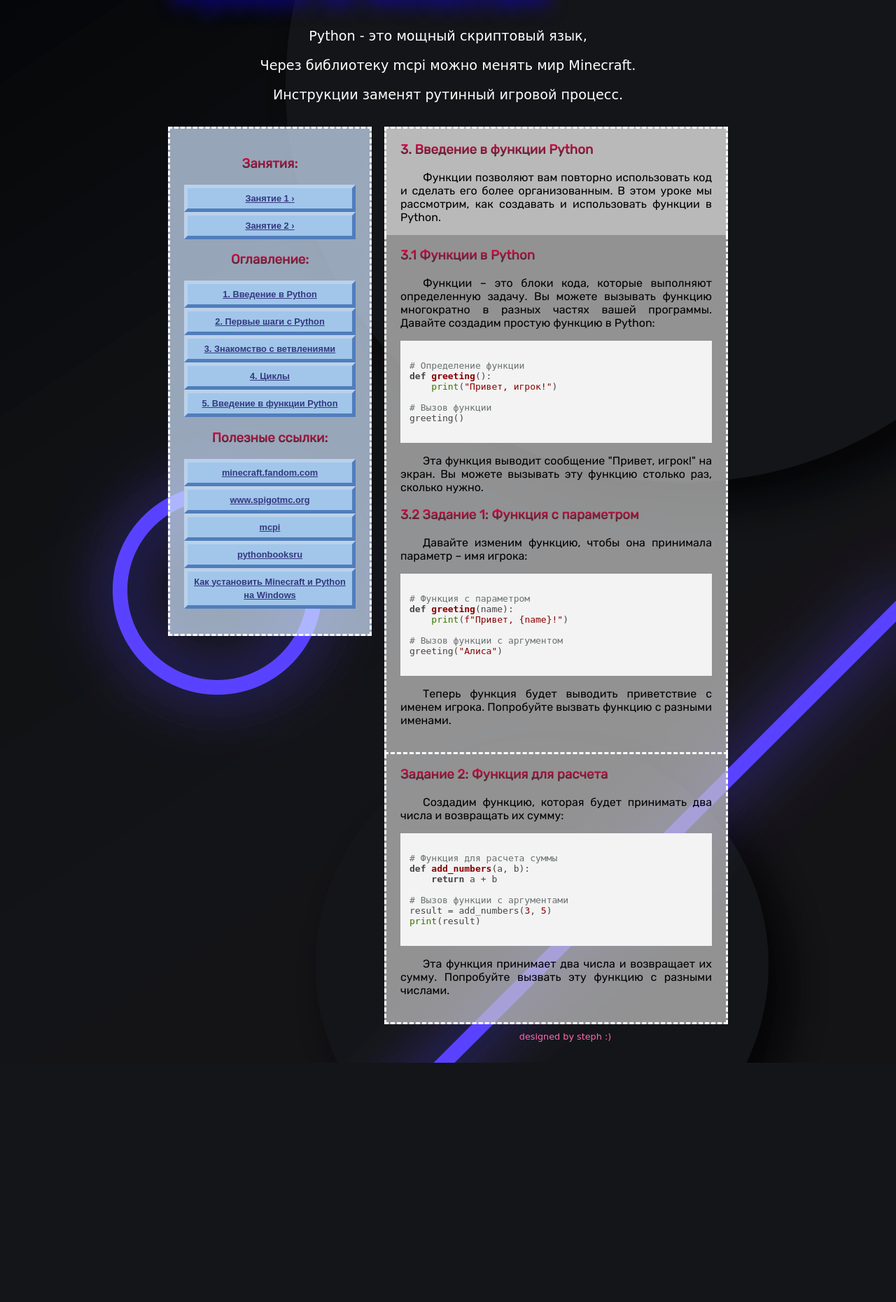
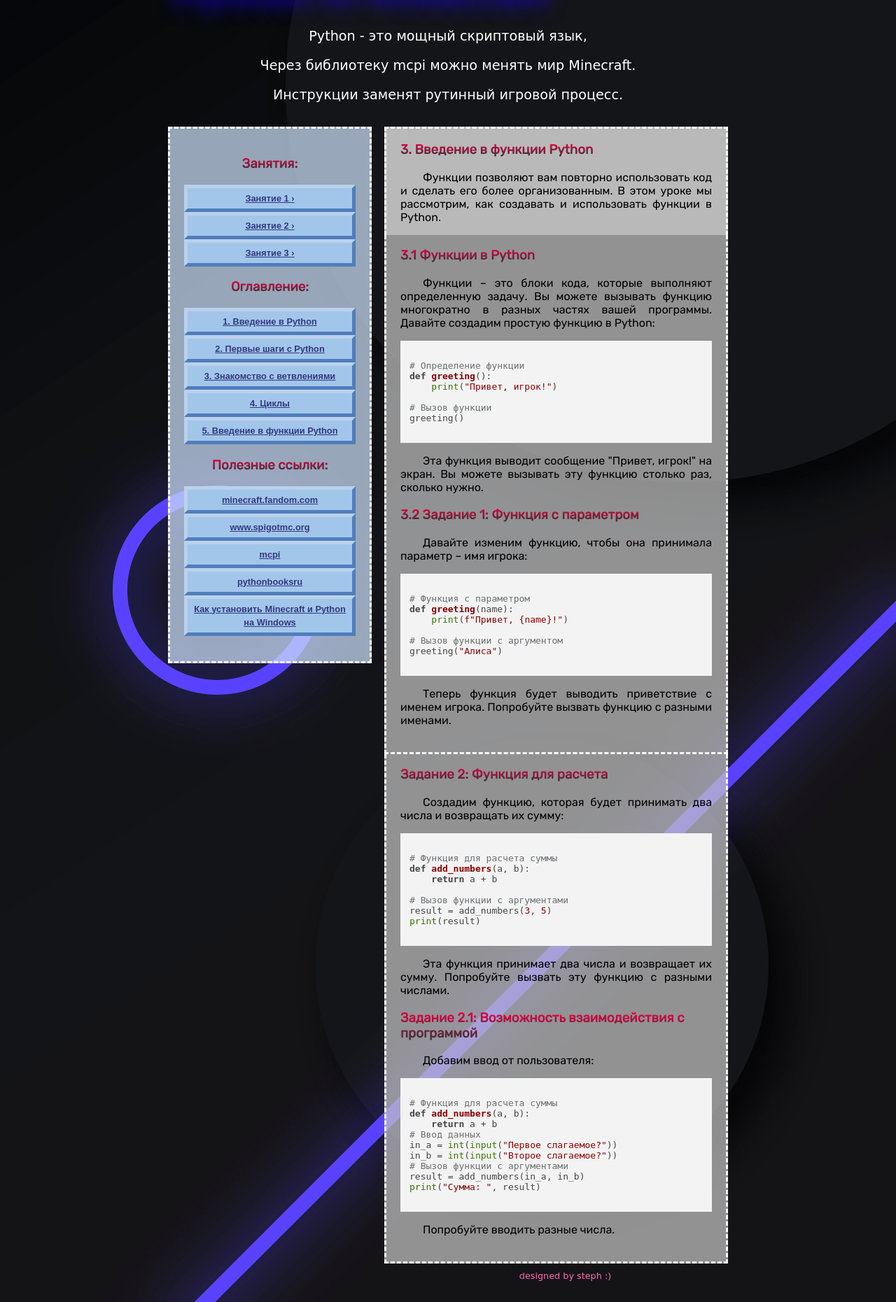
Before and after one commit to Pav9551/flask_mega_book, a Flask app: page /python_page2 in a window 1280 px wide. Shown: the part 111-1972 px from the top of the page at 70% size. Before the commit the page ends 1630 px from the top, so only its background shows below. Run offline with Flask 3, Linux system fonts and the light colour scheme; some web fonts are replaced.

Commit message:
edit  lesson3

```diff
--- a/microblog/app/routes.py
+++ b/microblog/app/routes.py
@@ -81,6 +81,9 @@ def python_ed():
 @app.route('/python_page2')
 def python_page2():
     return render_template('python/page2.html')
+@app.route('/python_page3')
+def python_page3():
+    return render_template('python/page3.html')
 @app.route('/lua')
 def lua_ed():
     return render_template('lua/page1.html')
--- a/microblog/app/templates/python/base_zen_garden.html
+++ b/microblog/app/templates/python/base_zen_garden.html
@@ -106,6 +106,11 @@
 								Занятие 2 <span class="indicator">&rsaquo;</span>
 							</a>
 						</li>
+						<li class="next">
+							<a href="/python_page3">
+								Занятие 3 <span class="indicator">&rsaquo;</span>
+							</a>
+						</li>
 					</ul>
 				</nav>
 			</div>
--- a/microblog/app/templates/python/page2.html
+++ b/microblog/app/templates/python/page2.html
@@ -62,6 +62,20 @@ result = add_numbers(3, 5)
 print(result)
         </code></pre>
         <p>Эта функция принимает два числа и возвращает их сумму. Попробуйте вызвать эту функцию с разными числами.</p>
+        <h3>Задание 2.1: Возможность взаимодействия с программой</h3>
+        <p>Добавим ввод от пользователя:</p>
+        <pre><code class="lang-python">
+# Функция для расчета суммы
+def add_numbers(a, b):
+    return a + b
+# Ввод данных
+in_a = int(input("Первое слагаемое?"))
+in_b = int(input("Второе слагаемое?"))
+# Вызов функции с аргументами
+result = add_numbers(in_a, in_b)
+print("Сумма: ", result)
+        </code></pre>
+        <p>Попробуйте вводить разные числа.</p>
     </div>
 </div>
 {% endblock %}
```
